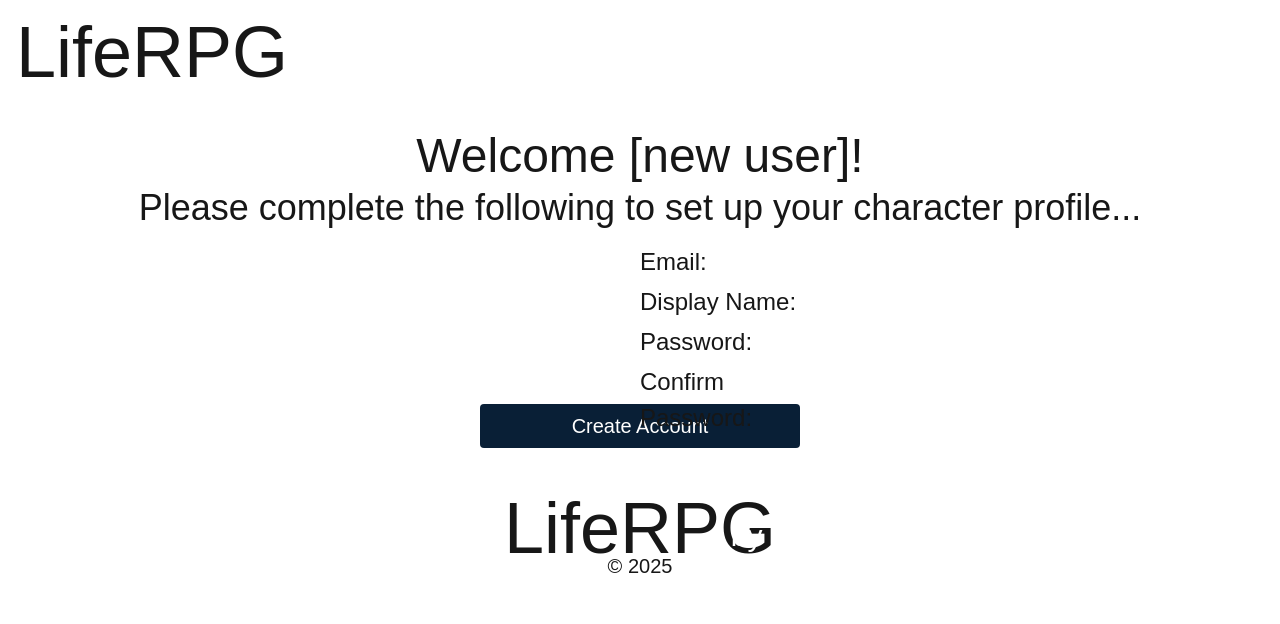
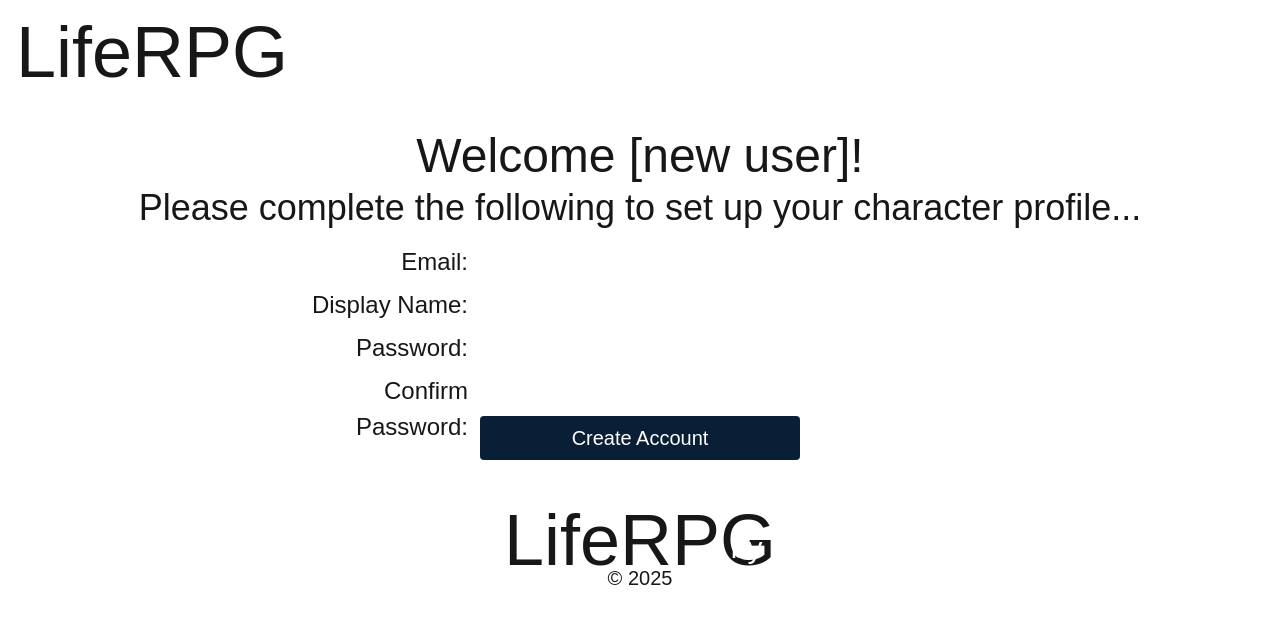
Before and after one commit to Daltraxx/life-rpg, a Next.js app: page /create-account in a window 1280 px wide. Shown: the top 624 px of the page. Built offline with nearby package versions, Linux system fonts and the light colour scheme; a web font is replaced by a local one.

Commit message:
position labels for larger devices

```diff
--- a/src/app/ui/account-creation/CreateAccountForm/styles.module.css
+++ b/src/app/ui/account-creation/CreateAccountForm/styles.module.css
@@ -34,7 +34,7 @@
 }
 
 .inputContainer input {
-  font-size: 1rem;
+  font-size: 1.125rem;
   background-color: var(--gray-200);
   border: 3px solid var(--brown-600);
   padding-left: 0.5rem;
@@ -53,6 +53,8 @@
   .inputContainer label {
     font-size: 1.5rem;
     position: absolute;
-    left: 50%;
+    width: 10rem;
+    text-align: right;
+    left: -10.75rem;
   }
 }
```
